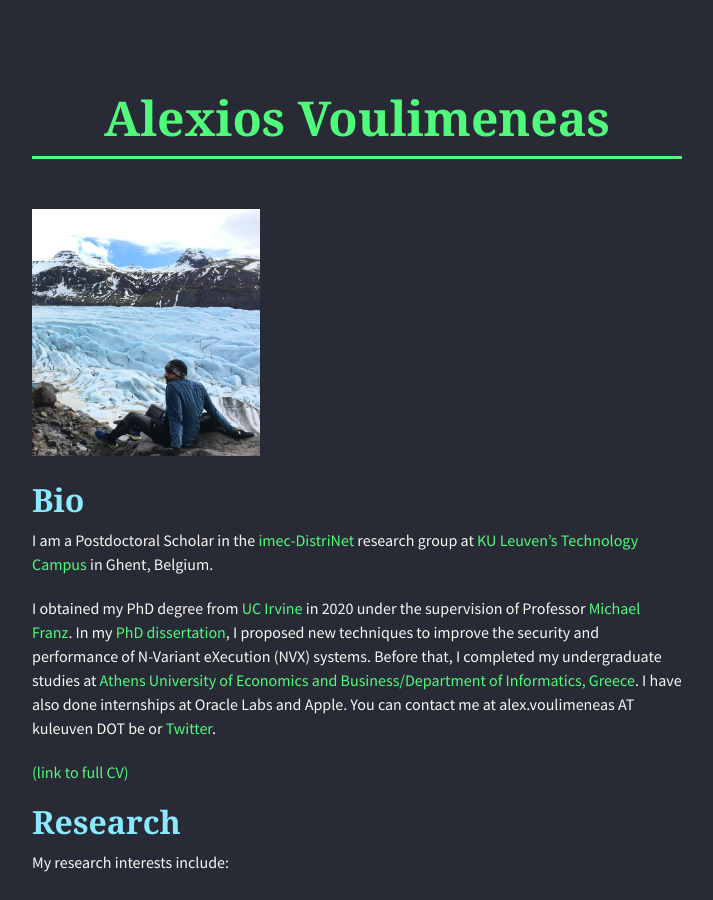
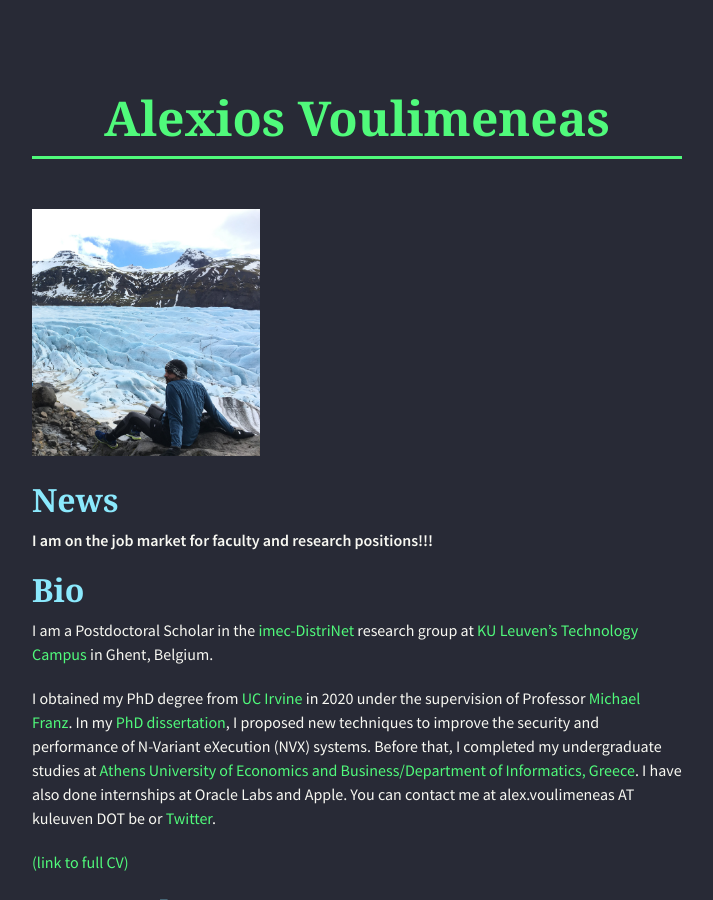
Before and after one commit to alexios-voulimeneas/alexios-voulimeneas.github.io, a Jekyll site: the page built from index.md, in a window 1280 px wide and 900 px high. Shown: the whole window, without its empty margins (283-996 px from the left). Built offline with Jekyll 4.4.1, drawn with Linux system fonts in a browser that asks for light colours; nearby versions of some CDN libraries; the repository's description, which GitHub fills in, is left out.

Commit message:
Update index.md

```diff
--- a/index.md
+++ b/index.md
@@ -3,6 +3,10 @@ layout: default
 ---
 
 ![](IMG_2181.jpg){:height="35%" width="35%"}
+
+## [](#header-2)News
+
+**I am on the job market for faculty and research positions!!!**
 
 ## [](#header-2)Bio
 
```
